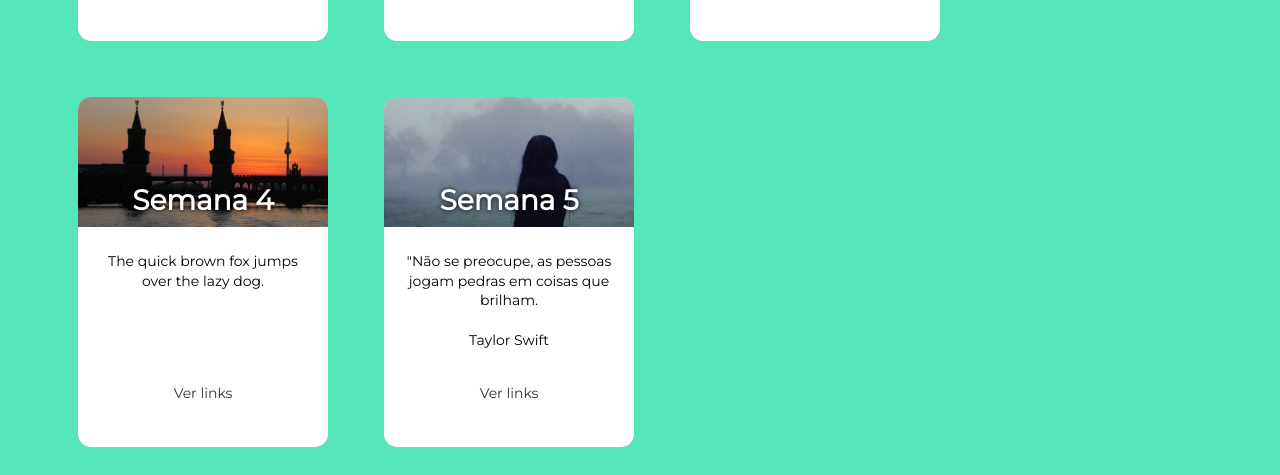
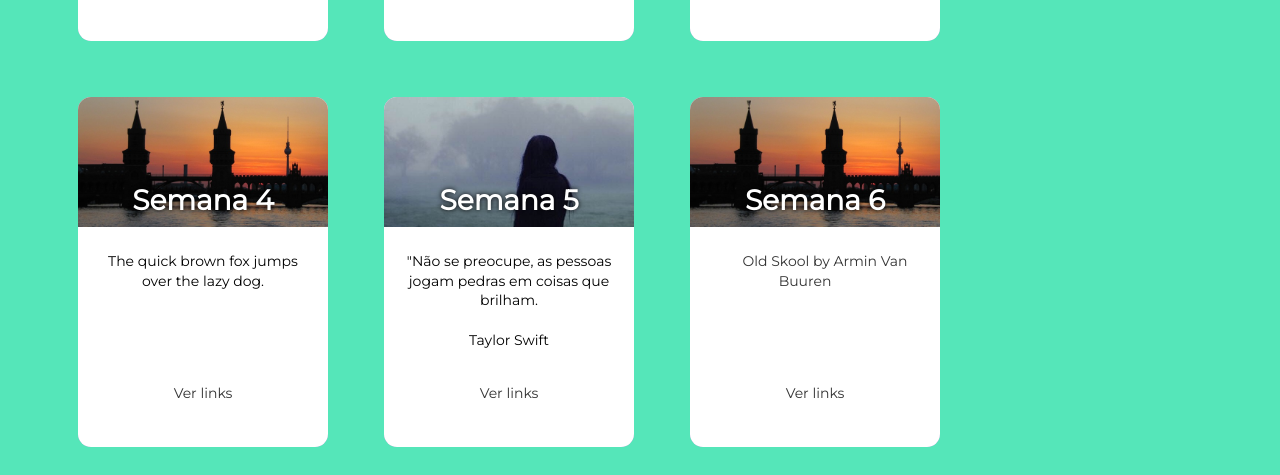
Before and after one commit to dansnts/resumosuper, a plain HTML site: page index.html in a window 1280 px wide. Shown: the part 540-1015 px from the top of the page. Drawn offline with Linux system fonts and the light colour scheme.

Commit message:
Update sem 5 & add card sem 6

```diff
--- a/index.html
+++ b/index.html
@@ -125,5 +125,24 @@
     </div>
   </div>
 
+    <div class="tile job-bucket">
+    <div class="front">
+      <div class="contents">
+        <img src="img/Berlin-Sunset-Skyline.png"/>
+        <h3>Semana 6</h3>
+        <p><a href="https://www.youtube.com/watch?v=57cdWU4NwIA">Old Skool by Armin Van Buuren</a></p>
+        <br><br><br><br>
+        <a href="#">Ver links</a>
+      </div>
+    </div>
+    <div class="back">
+      <h3>Resumos</h3>
+      <a href="#">[BIO] Não elaborado </a>
+      <a href="#">[QUÍ] Não elaborado </a>
+      <a href="#">[FÍS] Não elaborado </a>
+      <a href="#">[GEO] Não elaborado </a>
+      <a href="#">[LIT] Não elaborado </a>
+    </div>
+  </div>
     </body>
 </html>
```
